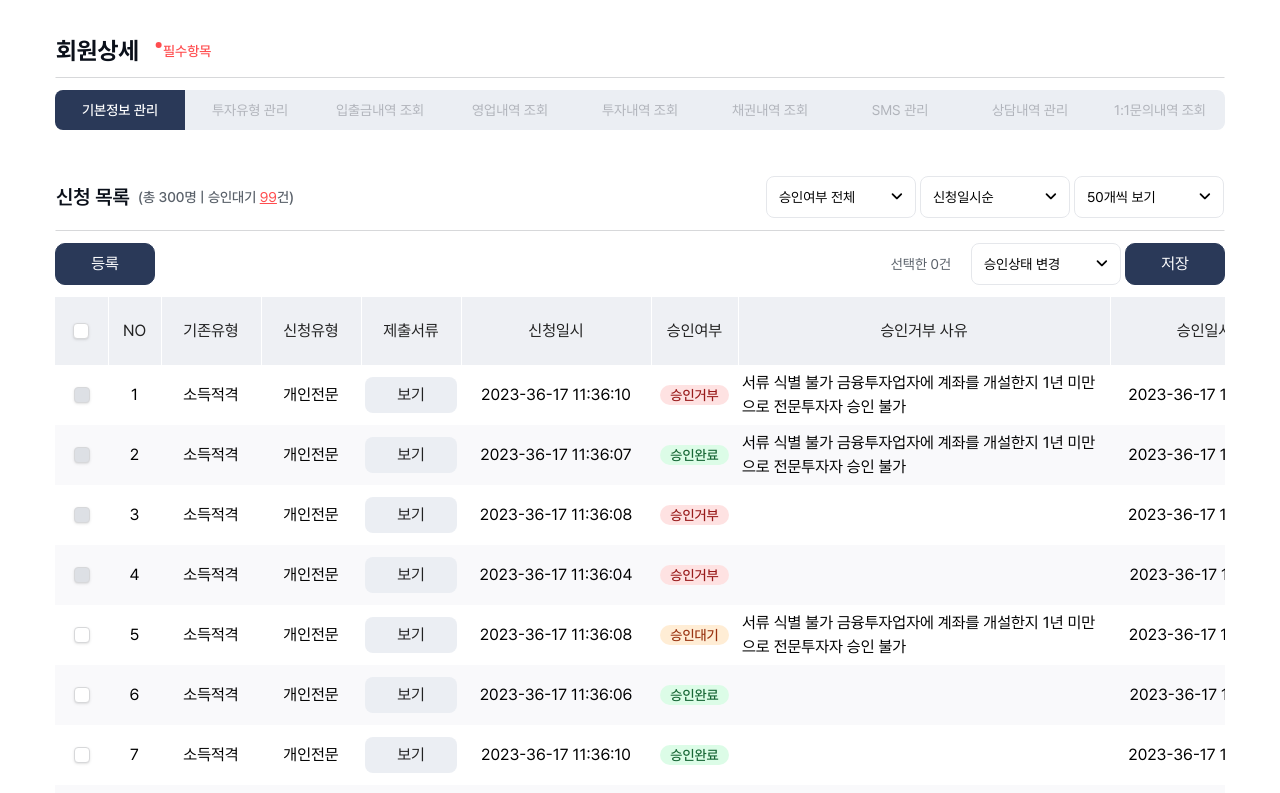
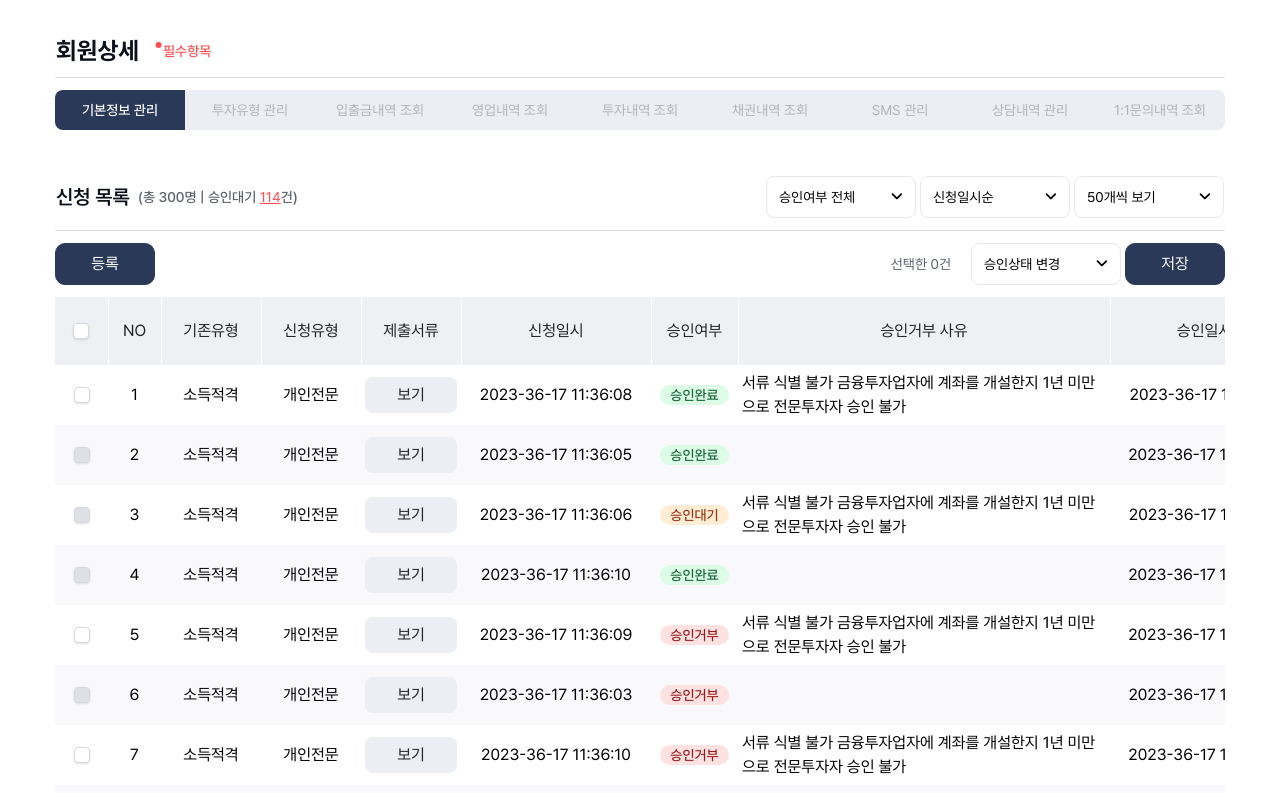
Before and after one commit to malinjr07/css-perfection, a React (Vite) app: page / in a window 1280 px wide. Shown: the top 793 px of the page. Built offline with nearby package versions, Linux system fonts and the light colour scheme.

Commit message:
functions added

```diff
--- a/src/App.tsx
+++ b/src/App.tsx
@@ -6,8 +6,8 @@ import SelectBox from './components/SelectBox';
 import Tabs from './components/Tabs';
 
 import {
-  approvalOptions,
-  dateTimeOptions,
+  filterOptions,
+  sortOptions,
   statusOption,
   viewLimitOptions,
 } from './utils/statics';
@@ -16,6 +16,8 @@ import Table from './components/Table';
 import { alertModalStateType, contextType, tableDataType } from './utils/types';
 import AlertModal from './components/modals/AlertModal';
 import RejectionModal from './components/modals/RejectionModal';
+import ChangeInvestmentTypeModal from './components/modals/ChangeInvestmentType';
+import moment from 'moment';
 
 export const BaseContext = createContext<contextType>({
   setDataLimit: () => {},
@@ -51,22 +53,74 @@ function App() {
   const [rejectionModalView, setRejectionModalView] = useState(false);
   const [investmentModalView, setInvestmentModalView] = useState(false);
   const [investmentDocs, setInvestmentDocs] = useState<File[]>([]);
+  const [filterValue, setFilterValue] = useState<string>(
+    filterOptions[0].value.toString()
+  );
+  const [sortValue, setSortValue] = useState<string>(
+    sortOptions[0].value.toString()
+  );
 
   useEffect(() => {
     const tempNestedArr: any[][] = [];
+    let filteredArr: tableDataType[] = [];
+    /**
+     * Filter Condition
+     */
+    if (filterValue === '승인여부 전체') {
+      filteredArr = [...tableData];
+    } else if (filterValue === '승인대기') {
+      filteredArr = tableData.filter(
+        (item) => item.승인여부.title === '승인대기'
+      );
+    } else if (filterValue === '승인완료') {
+      filteredArr = tableData.filter(
+        (item) => item.승인여부.title === '승인완료'
+      );
+    } else if (filterValue === '승인거부') {
+      filteredArr = tableData.filter(
+        (item) => item.승인여부.title === '승인거부'
+      );
+    }
 
-    if (tableData.length > dataLimit) {
-      for (let i = 0; i < tableData.length; i += dataLimit) {
-        const chunk = tableData.slice(i, i + dataLimit);
+    /**
+     * Sort Condition
+     */
+
+    if (sortValue === '신청일시순') {
+      console.log('sort triggered 1st');
+
+      filteredArr.sort((first, second) => {
+        const sortResult =
+          moment(first.신청일시.title).unix() -
+          moment(second.신청일시.title).unix();
+
+        return sortResult;
+      });
+    } else if (sortValue === '승인일시순') {
+      console.log('sort triggered 2nd');
+
+      filteredArr.sort((first, second) => {
+        const sortResult =
+          moment(first.승인일시.title).unix() -
+          moment(second.승인일시.title).unix();
+
+        return sortResult;
+      });
+    }
+
+    const tempData = [...filteredArr];
+    if (tempData.length > dataLimit) {
+      for (let i = 0; i < tempData.length; i += dataLimit) {
+        const chunk = tempData.slice(i, i + dataLimit);
         tempNestedArr.push(chunk);
       }
 
       setVisibleArr(tempNestedArr[currentPage - 1]);
       setPageLimit(tempNestedArr.length);
     } else {
-      setVisibleArr([tableData]);
+      setVisibleArr([tempData]);
     }
-  }, [dataLimit, currentPage]);
+  }, [dataLimit, currentPage, filterValue, sortValue]);
   return (
     <BaseContext.Provider
       value={{
@@ -123,10 +177,17 @@ function App() {
               </p>
             </div>
             <div className='flex justify-start items-center gap-1 '>
-              <SelectBox dataArr={approvalOptions} />
               <SelectBox
-                dataArr={dateTimeOptions}
-                onChangeOptionCb={() => {}}
+                dataArr={filterOptions}
+                onChangeOptionCb={(e) => {
+                  setFilterValue(e.value.toString());
+                }}
+              />
+              <SelectBox
+                dataArr={sortOptions}
+                onChangeOptionCb={(e) => {
+                  setSortValue(e.value.toString());
+                }}
               />
               <SelectBox
                 dataArr={viewLimitOptions}
@@ -212,7 +273,7 @@ function App() {
           </div>
         </section>
         <AlertModal />
-        {/* <ChangeInvestmentTypeModal />*/}
+        <ChangeInvestmentTypeModal />
         <RejectionModal />
       </>
     </BaseContext.Provider>
--- a/src/components/modals/ChangeInvestmentType.tsx
+++ b/src/components/modals/ChangeInvestmentType.tsx
@@ -89,6 +89,7 @@ const ChangeInvestmentTypeModal: FC = () => {
                             { title: '여신금융', value: '여신금융' },
                             { title: 'P2P온투', value: 'P2P온투' },
                           ]}
+                          onChangeOptionCb={() => {}}
                         />
                       </div>
                     </div>
--- a/src/utils/statics.ts
+++ b/src/utils/statics.ts
@@ -12,7 +12,7 @@ export const categories: string[] = [
   '1:1문의내역 조회',
 ];
 
-export const approvalOptions: selectOptionType[] = [
+export const filterOptions: selectOptionType[] = [
   {
     value: '승인여부 전체',
     title: '승인여부 전체',
@@ -31,7 +31,7 @@ export const approvalOptions: selectOptionType[] = [
   },
 ];
 
-export const dateTimeOptions: selectOptionType[] = [
+export const sortOptions: selectOptionType[] = [
   {
     title: '신청일시순',
     value: '신청일시순',
--- a/src/utils/tableData.ts
+++ b/src/utils/tableData.ts
@@ -6,10 +6,20 @@ const tableSingleData: tableDataType = {
   기존유형: { title: '소득적격', size: '100px' },
   신청유형: { title: '개인전문', size: '100px' },
   제출서류: { title: '보기', size: '100px' },
-  신청일시: { title: '2023-01-10 09:00:00', size: '190px' },
+  신청일시: {
+    title: moment(
+      Date.now() + Math.ceil(Math.random() * 10000 + 28196285)
+    ).format('yyyy-mm-DD hh:mm:ss'),
+    size: '190px',
+  },
   승인여부: { title: '', size: '87px' },
   '승인거부 사유': { title: '', size: '372px' },
-  승인일시: { title: '2023-01-10 09:00:00', size: '189px' },
+  승인일시: {
+    title: moment(
+      Date.now() + Math.ceil(Math.random() * 10000 + 24717818885)
+    ).format('yyyy-mm-DD hh:mm:ss'),
+    size: '189px',
+  },
   관리자: { title: '', size: '124px' },
   active: true,
   id: uuidv4(),
--- a/src/utils/types.ts
+++ b/src/utils/types.ts
@@ -3,6 +3,10 @@ type contextStates = {
   pageLimit: number;
   sortingAttribute: string;
   selectedData: string[];
+  rejectionModalView: boolean;
+  alertModalState: alertModalStateType;
+  investmentModalView: boolean;
+  investmentDocs: File[];
   visibleArr: tableDataType[];
 };
 
@@ -20,14 +24,10 @@ export interface contextType extends contextStates {
   setCurrentPage: (e: contextType['currentPage']) => void;
   setSortingAttribute: (e: contextType['sortingAttribute']) => void;
   setSelectedData: (e: contextType['selectedData']) => void;
-  alertModalState: alertModalStateType;
   setAlertModalState: (e: alertModalStateType) => void;
-  rejectionModalView: boolean;
-  setRejectionModalView: (e: boolean) => void;
-  investmentModalView: boolean;
-  setInvestmentModalView: (e: boolean) => void;
-  investmentDocs: File[];
-  setInvestmentDocs: (e: File[]) => void;
+  setRejectionModalView: (e: contextType['rejectionModalView']) => void;
+  setInvestmentModalView: (e: contextType['investmentModalView']) => void;
+  setInvestmentDocs: (e: contextType['investmentDocs']) => void;
 }
 
 export type tableDataType = {
@@ -38,7 +38,7 @@ export type selectOptionType = { title: string; value: string | number };
 
 export type selectComponentProps = {
   dataArr: selectOptionType[];
-  onChangeOptionCb?: (e: selectOptionType) => void;
+  onChangeOptionCb: (e: selectOptionType) => void;
   className?: string;
   bodyClassName?: string;
 };
```
